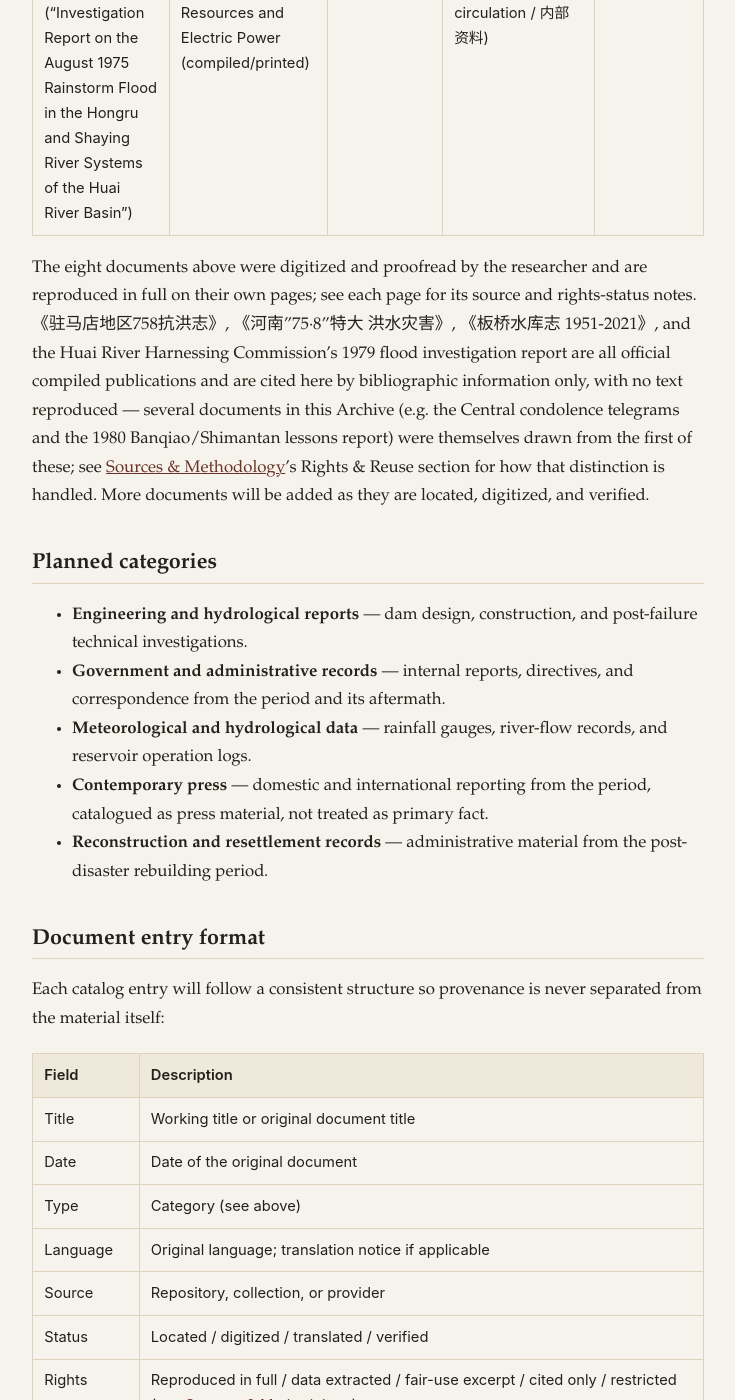
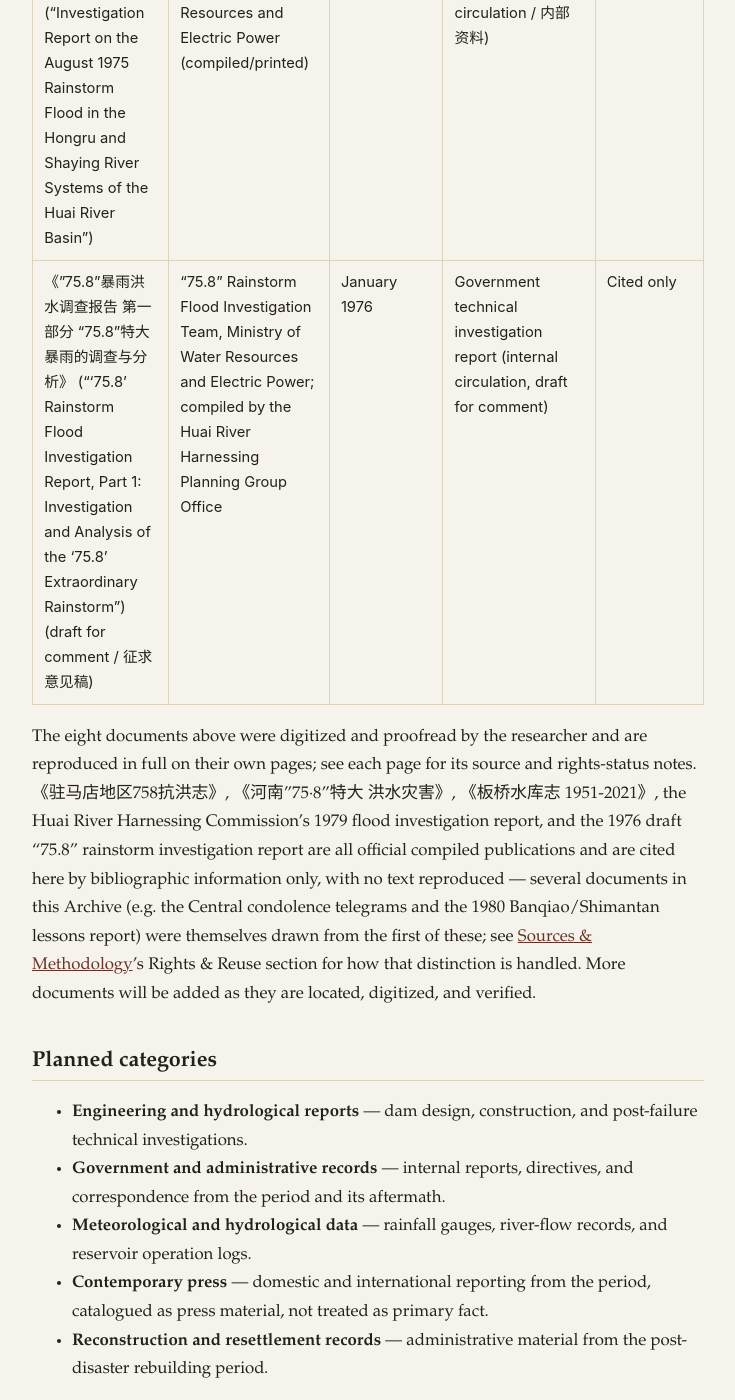
Before and after one commit to Banqiao758/Banqiao758.github.io, a Jekyll site: the page built from en/archive.md, in a window 1280 px wide and 1400 px high, scrolled down 3675 px. Shown: the whole window, without its empty margins (272-1007 px from the left). Built offline with Jekyll 4.4.1, drawn with Linux system fonts in a browser that asks for light colours.

Commit message:
Add 1976 draft "75.8" rainstorm investigation report as citation-only entry
Adds 水电部"75.8"暴雨洪水调查组／治淮规划小组办公室汇编《"75.8"暴雨洪水
调查报告 第一部分 "75.8"特大暴雨的调查与分析》(征求意见稿, January 1976,
internal circulation) with rights status "cited only" — bibliographic
information only, no text reproduced.

Co-Authored-By: Claude Sonnet 5 <noreply@anthropic.com>
Claude-Session: https://claude.ai/code/session_011K8hBuGivVWoMZaUZvczs4

```diff
--- a/en/archive.md
+++ b/en/archive.md
@@ -36,16 +36,18 @@ are working glosses for navigation, not official translations.
 | 《河南"75·8"特大洪水灾害》 ("Henan's '75.8' Extraordinary Flood Disaster") | Henan Provincial Water Resources Department | 2005 (published) | Government publication / historical compilation | Cited only |
 | 《板桥水库志 1951-2021》 ("Banqiao Reservoir Gazetteer 1951-2021") | Zhumadian Banqiao Reservoir Management Bureau | 2022 (published) | Reservoir gazetteer / historical compilation | Cited only |
 | 《淮河流域洪汝河、沙颍河水系1975年8月暴雨洪水调查报告》 ("Investigation Report on the August 1975 Rainstorm Flood in the Hongru and Shaying River Systems of the Huai River Basin") | Huai River Harnessing Commission, Ministry of Water Resources and Electric Power (compiled/printed) | March 1979 | Government technical investigation report (internal circulation / 内部资料) | Cited only |
+| 《"75.8"暴雨洪水调查报告 第一部分 "75.8"特大暴雨的调查与分析》 ("'75.8' Rainstorm Flood Investigation Report, Part 1: Investigation and Analysis of the '75.8' Extraordinary Rainstorm") (draft for comment / 征求意见稿) | "75.8" Rainstorm Flood Investigation Team, Ministry of Water Resources and Electric Power; compiled by the Huai River Harnessing Planning Group Office | January 1976 | Government technical investigation report (internal circulation, draft for comment) | Cited only |
 
 The eight documents above were digitized and proofread by the researcher
 and are reproduced in full on their own pages; see each page for its
 source and rights-status notes. 《驻马店地区758抗洪志》, 《河南"75·8"特大
-洪水灾害》, 《板桥水库志 1951-2021》, and the Huai River Harnessing
-Commission's 1979 flood investigation report are all official compiled
-publications and are cited here by bibliographic information only, with no
-text reproduced &mdash; several documents in this Archive (e.g. the Central
-condolence telegrams and the 1980 Banqiao/Shimantan lessons report) were
-themselves drawn from the first of these; see
+洪水灾害》, 《板桥水库志 1951-2021》, the Huai River Harnessing
+Commission's 1979 flood investigation report, and the 1976 draft "75.8"
+rainstorm investigation report are all official compiled publications and
+are cited here by bibliographic information only, with no text reproduced
+&mdash; several documents in this Archive (e.g. the Central condolence
+telegrams and the 1980 Banqiao/Shimantan lessons report) were themselves
+drawn from the first of these; see
 <a href="{{ '/en/methodology/' | relative_url }}">Sources &amp; Methodology</a>'s
 Rights &amp; Reuse section for how that distinction is handled.
 More documents will be added as they are located, digitized, and verified.
```
Also changed, not shown: archive.md (+5 -4 lines).
